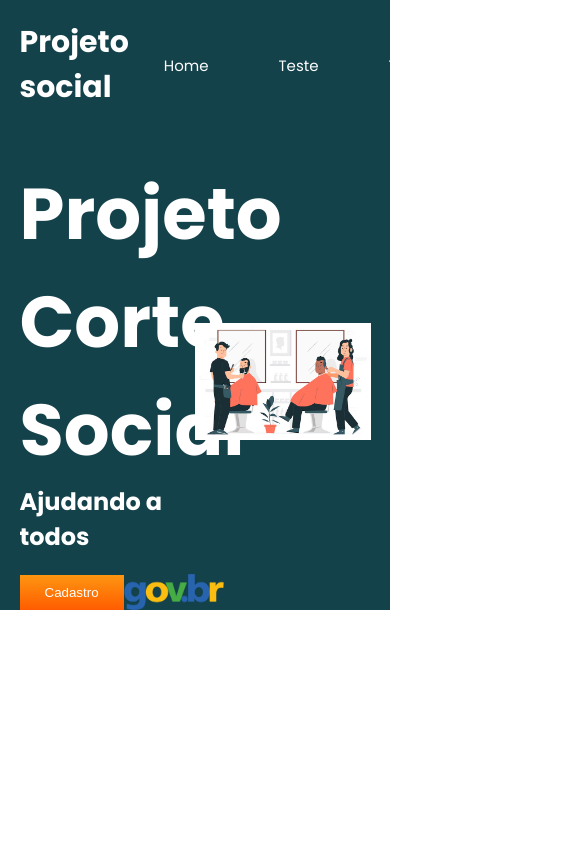
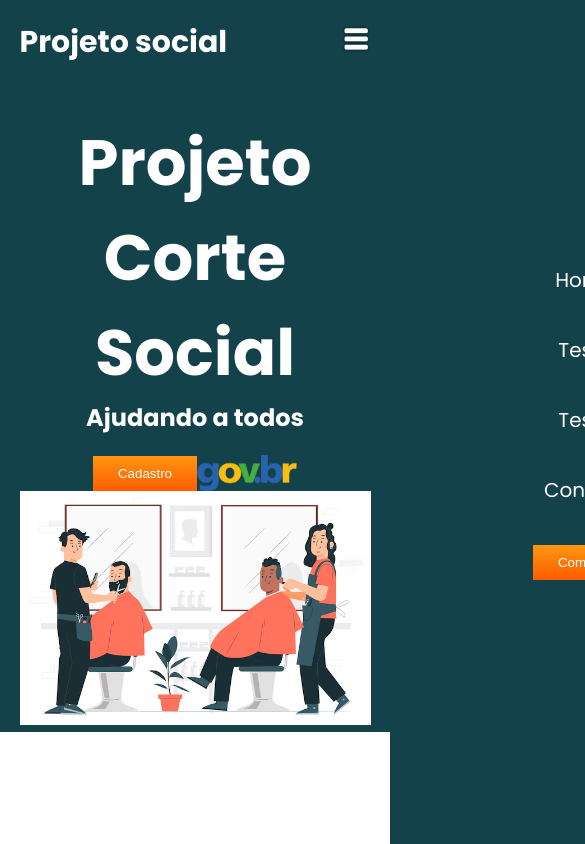
Before and after one commit to joaoamarald/Projeto_CorteSocial, a plain HTML site: page Projeto_CorteSocial/index.html in a window 390 px wide. Shown: the top 844 px of the page, 585 px wide, since content can reach past the window. Drawn offline with Linux system fonts and the light colour scheme.

Commit message:
responsividade do topo

```diff
--- a/Projeto_CorteSocial/css/style.css
+++ b/Projeto_CorteSocial/css/style.css
@@ -102,3 +102,59 @@ color: white;
 .main-img img {
     width: 100%;
 }
+
+/* menu icon */
+.menu-icon {
+    display: none;
+    position: relative;
+    z-index: 10;
+}
+
+
+/* Responsividade */
+@media (max-width: 960px) {
+    .menu-icon {
+        display: block;
+    }
+
+    .ul {
+        position: fixed;
+        background: #14424b;
+        top: 0;
+        width: 100%;
+        height: 100%;
+        left: 100%;
+        transition: 0.3s;
+        flex-direction: column;
+        justify-content: center;
+    }
+
+    .ul li{
+        font-size: 20px;
+        margin: 20px 0;
+    }
+
+    .ul.ativo {
+        left: 0;
+    }
+
+    main .container {
+        flex-direction: column;
+    }
+
+    main .container .main-img,
+    main .container .texto {
+        width: 100%;
+        text-align: center;
+    }
+
+    main .container .texto h1 {
+        font-size: 4rem;
+    }
+
+    main .container .texto div {
+        justify-content: center;
+    }
+
+
+}
--- a/Projeto_CorteSocial/index.html
+++ b/Projeto_CorteSocial/index.html
@@ -23,6 +23,9 @@
                         <li><a href="#">Contato</a></li>
                         <li><a href="#"> <button class="btn"> Começar </button></a></li>
                     </ul>
+                    <div class="menu-icon">
+                        <img src="img/menu.png" alt="menu" width="30px">
+                    </div>
                 </nav>
             </div>
             <!-- fim container-->
@@ -52,6 +55,6 @@
          </main>
         <!-- Fim Main -->
     </div>
-
+    <script src="js/main.js"></script>
 </body>
 </html>
--- /dev/null
+++ b/Projeto_CorteSocial/js/main.js
@@ -0,0 +1,13 @@
+var menuIcon = document.querySelector('.menu-icon');
+var ul = document.querySelector('.ul');
+
+menuIcon.addEventListener('click', ()=>{
+
+    if (ul.classList.contains('ativo')) {
+        ul.classList.remove('ativo');
+        document.querySelector('.menu-icon img').src = 'img/menu.png';
+    } else {
+        ul.classList.add('ativo');
+        document.querySelector('.menu-icon img').src = 'img/close.png';
+    }
+})
```
Also changed, not shown: Projeto_CorteSocial/img/close.png (added), Projeto_CorteSocial/img/menu.png (added).
